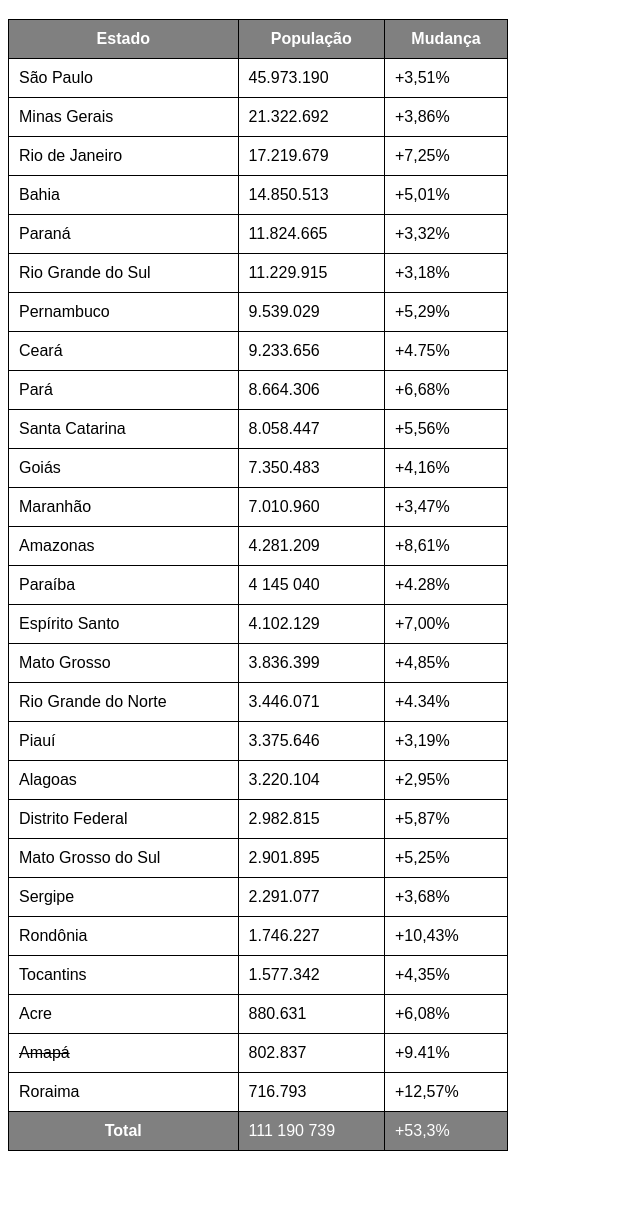
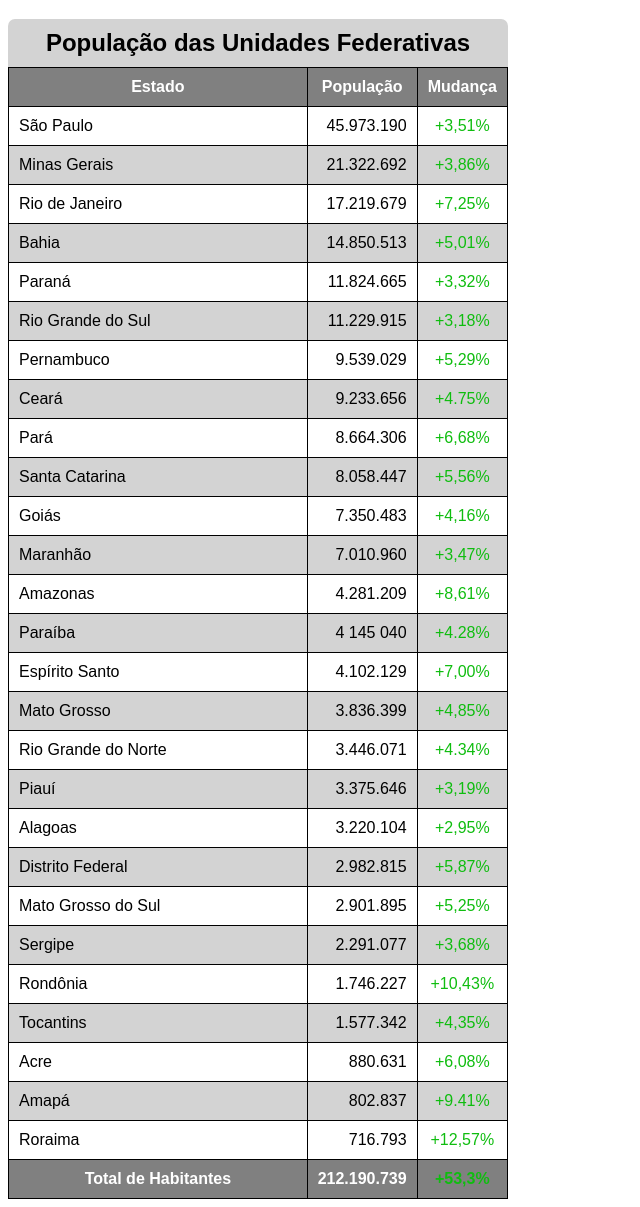
Before and after one commit to vitorguarizo/html-css, a plain HTML site: page exercicios/ex023/tabela002.html in a window 1280 px wide. Shown: the part 61-1268 px from the top of the page, without its empty margins (0-640 px from the left). Before the commit the page ends 1220 px from the top, so only its background shows below. Drawn offline with Linux system fonts and the light colour scheme.

Commit message:
Uptade tabela002.html

```diff
--- a/exercicios/ex023/tabela002.html
+++ b/exercicios/ex023/tabela002.html
@@ -19,9 +19,34 @@
             padding: 10px;
         }
 
+        caption {
+            font-size: 1.5em;
+            font-weight: bold;
+            padding: 10px;
+            background-color: lightgray;
+            border-radius: 7px 7px 0px 0px;
+        }
+
         thead, tfoot {
             background-color: gray;
             color: white;
+        }
+
+        tbody > tr:nth-child(odd) { /* 2n-1 */
+            background-color: white;
+        }
+
+        tbody > tr:nth-child(even) { /* 2n */
+            background-color: lightgray;
+        }
+
+        td.num {
+            text-align: right;
+        }
+
+        td.cor {
+            text-align: center;
+            color: rgb(15, 189, 15);
         }
     </style>
 </head>
@@ -30,6 +55,7 @@
     <!--
         ANATOMIA PARA TABELAS GRANDES
          TABLE
+             CAPTION
              THEAD
                 TR, TH, TD
              TBODY
@@ -38,11 +64,14 @@
                 TR, TH, TD
     -->
     <table>
+        <caption>
+            População das Unidades Federativas
+        </caption>
         <thead>
             <tr>
-                <th>Estado</th>
-                <th>População</th>
-                <th>Mudança</th>
+                <th scope="col">Estado</th>
+                <th scope="col" style="width: 50px;">População</th>
+                <th scope="col" style="width: 50px;">Mudança</th>
             </tr>
         </thead>
         <tbody>
@@ -172,7 +201,7 @@
                 <td class="cor">+6,08%</td>
             </tr>
             <tr>
-                <td><S>Amapá</S></td>
+                <td>Amapá</td>
                 <td class="num">802.837</td>
                 <td class="cor">+9.41%</td>
             </tr>
@@ -183,9 +212,9 @@
             </tr>
         </tbody>
         <tfoot>
-            <th>Total</th>
-            <td>111 190 739</td>
-            <td>+53,3%</td>
+            <th scope="row">Total de Habitantes</th>
+            <td class="num"><strong>212.190.739</strong></td>
+            <td class="cor"><strong>+53,3%</strong></td>
         </tfoot>
     </table>
 </body>
```
